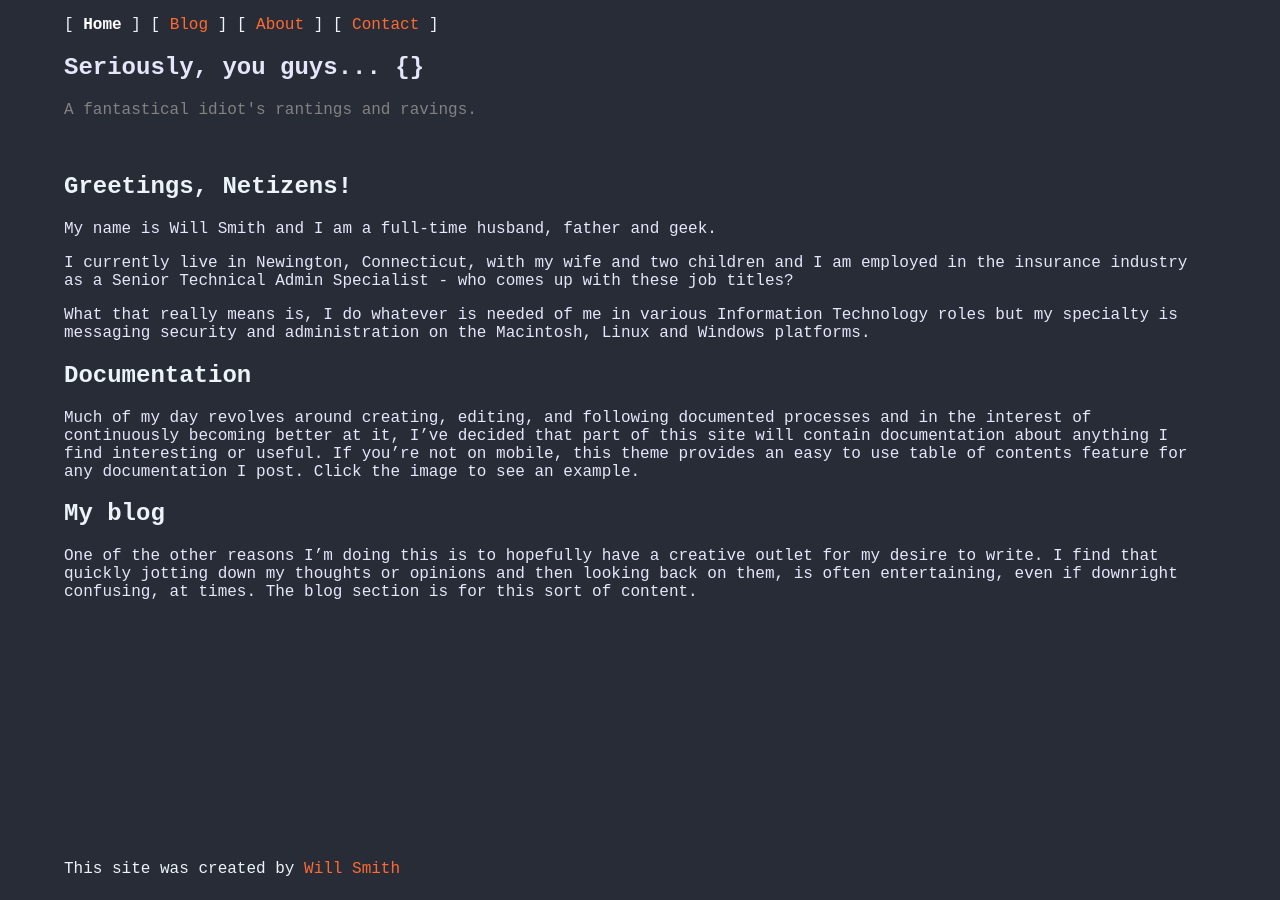
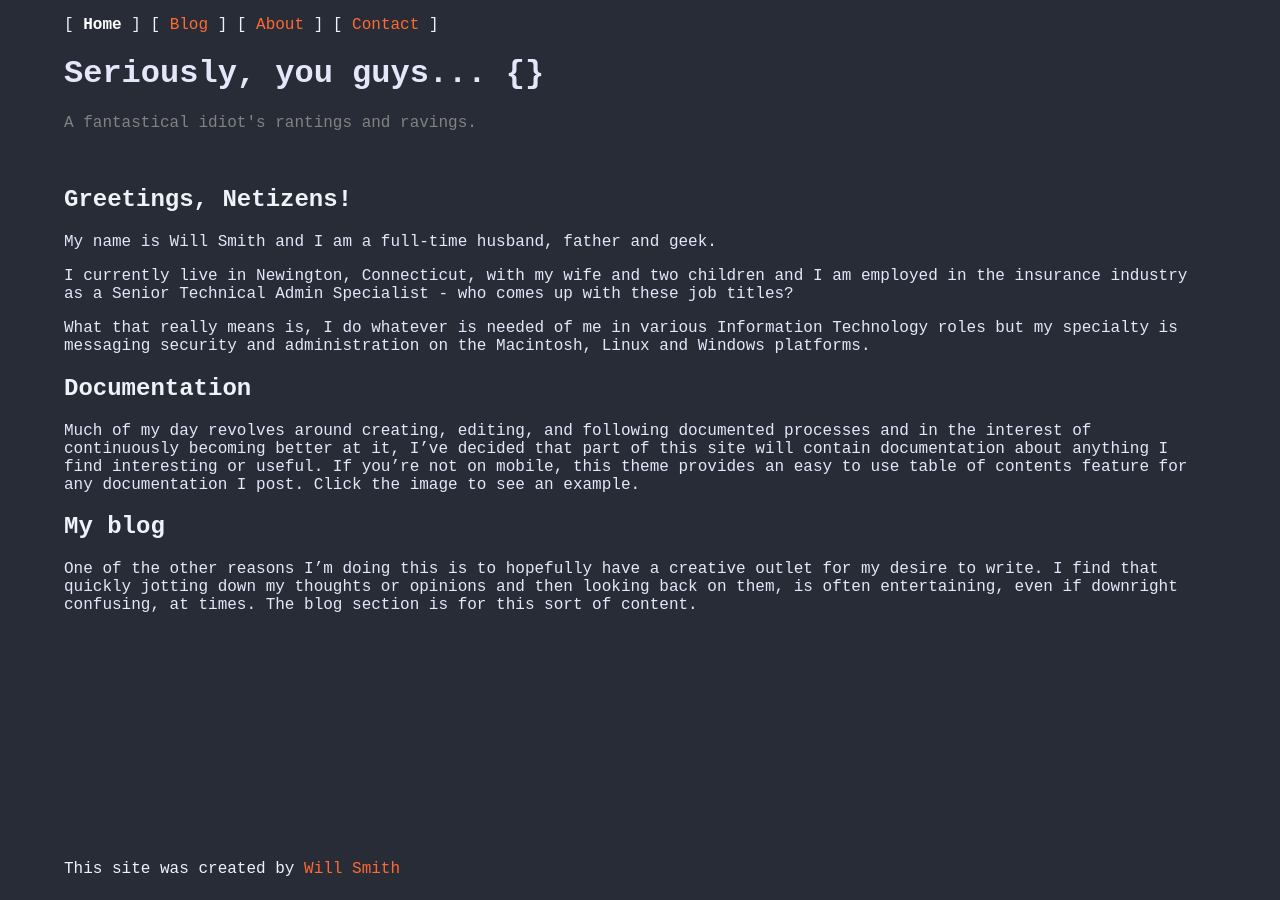
Before and after one commit to thewismit/jekyll-simple.css, a Jekyll site: the page built from index.md, in a window 1280 px wide. Built offline with Jekyll 4.4.1, drawn with Linux system fonts in a browser that asks for light colours.

Commit message:
header size

```diff
--- a/_layouts/default.html
+++ b/_layouts/default.html
@@ -12,7 +12,7 @@
   <body>
     <header>
       {% include navigation.html %}
-      <div class="header"> <h2>{{ page.header }}</h2></div>
+      <div class="header"> <h1>{{ page.header }}</h1></div>
       <p class="index-intro">{{ page.description }}</p>
     </header>
 
```
